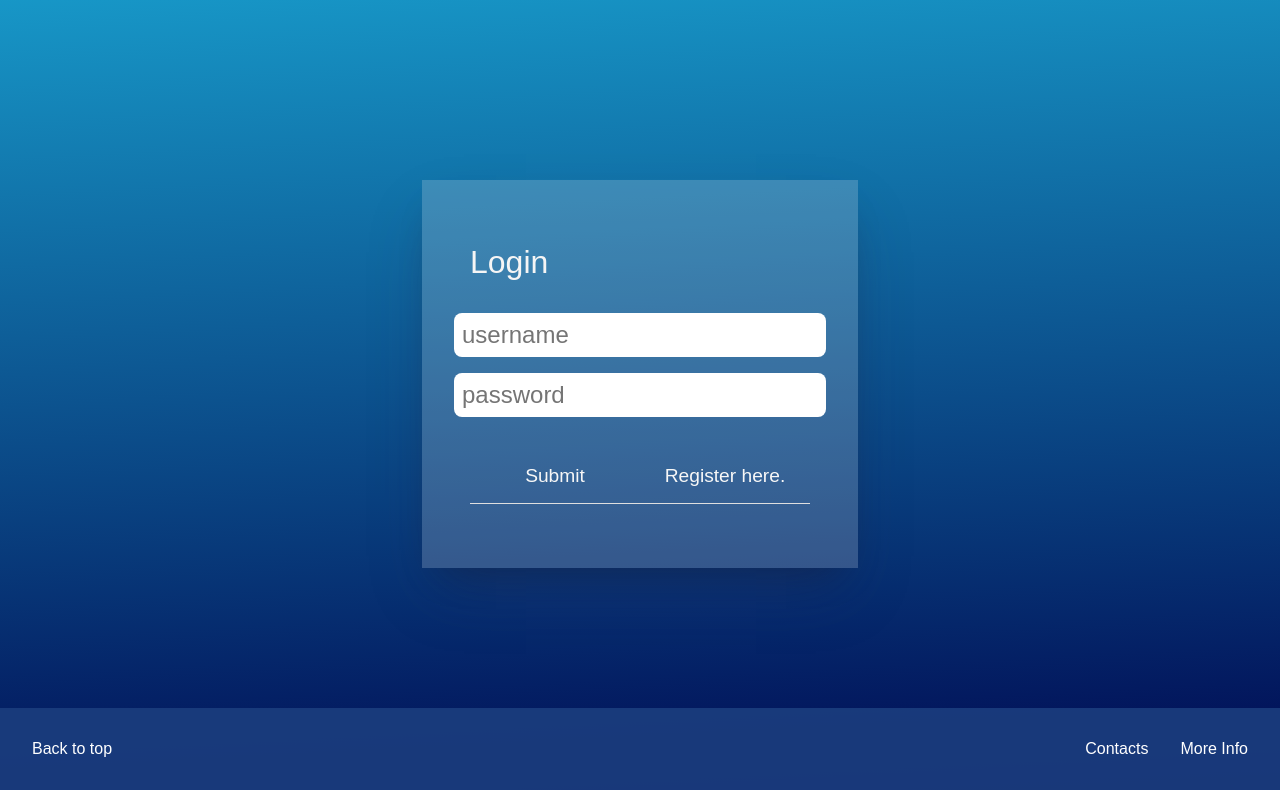
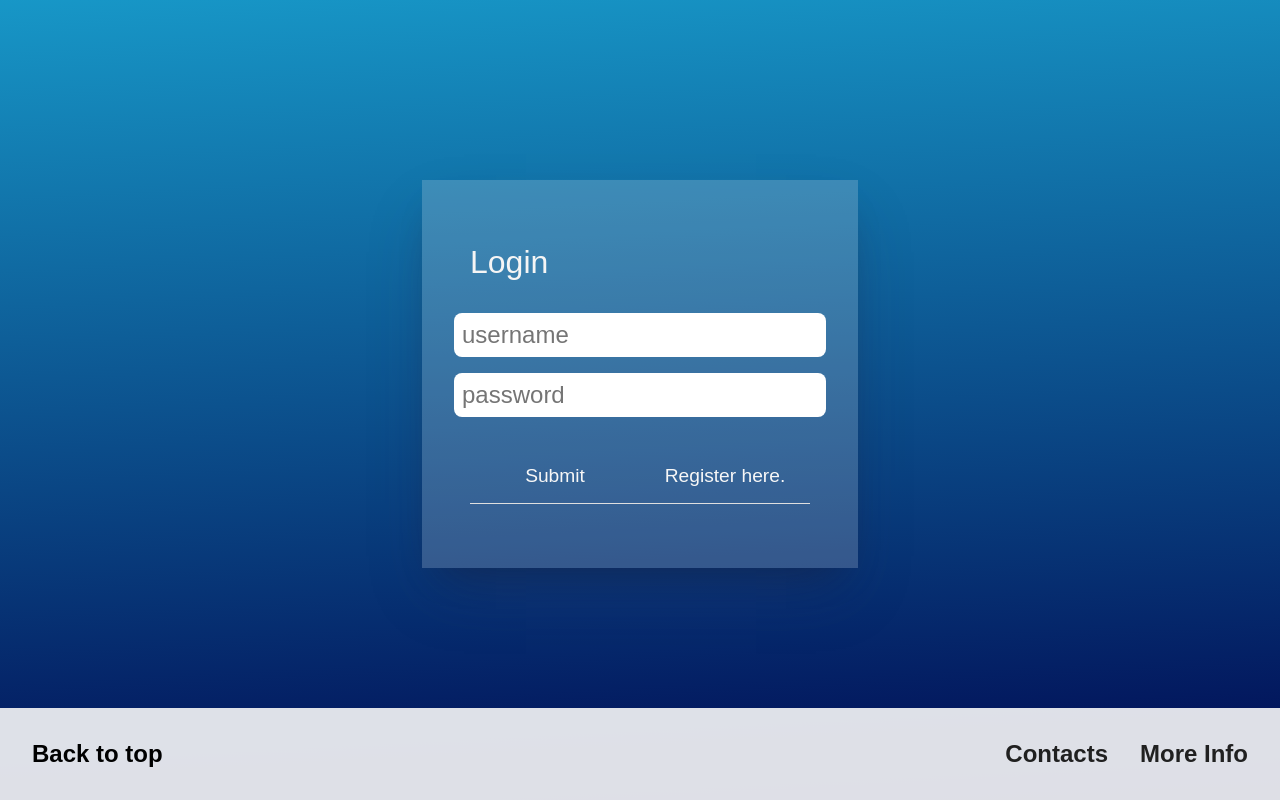
Before and after one commit to Hr-kutsarov/DYI-store-Frontend, a React (Create React App) app in the folder api-frontend/: page / in a window 1280 px wide. Shown: the part 184-984 px from the top of the page. Built offline with nearby package versions, Linux system fonts and the light colour scheme; no server answers.

Commit message:
Footer Styling.

```diff
--- a/api-frontend/src/components/Footer.css
+++ b/api-frontend/src/components/Footer.css
@@ -1,18 +1,21 @@
 footer {
   display: flex;
-  background-color: #1b3e7ee5;
+  background-color: #f8f8f8e5;
   justify-content: space-between;
+  align-items: center;
+  padding: 2rem;
 }
 
-footer > div {
-  color: white;
-  padding: 2rem;
+footer > span {
+  color: linear-gradient(90deg, hsl(193, 78%, 49%) 0%, #00085160 100%);
+
+  font-size: 1.5rem;
+  font-weight: 600;
 }
 
 footer > ul {
   display: flex;
   flex-direction: row;
-  padding: 2rem;
 }
 
 footer > ul > li:first-child {
@@ -21,5 +24,8 @@ footer > ul > li:first-child {
 
 footer > ul > li {
   list-style: none;
-  color: white;
+  color: linear-gradient(90deg, hsl(193, 78%, 49%) 0%, #00085160 100%);
+  font-size: 1.5rem;
+  font-weight: 550;
+  color: rgb(32, 32, 32);
 }
--- a/api-frontend/src/components/Footer.js
+++ b/api-frontend/src/components/Footer.js
@@ -12,7 +12,7 @@ export const Footer = () => {
 
   return (
     <footer>
-      <div>Back to top </div>
+      <span>Back to top </span>
       <ul>
         <li onClick={handleOnClickContacts}>Contacts</li>
         <li onClick={handleOnClickInfo}>More Info</li>
```
